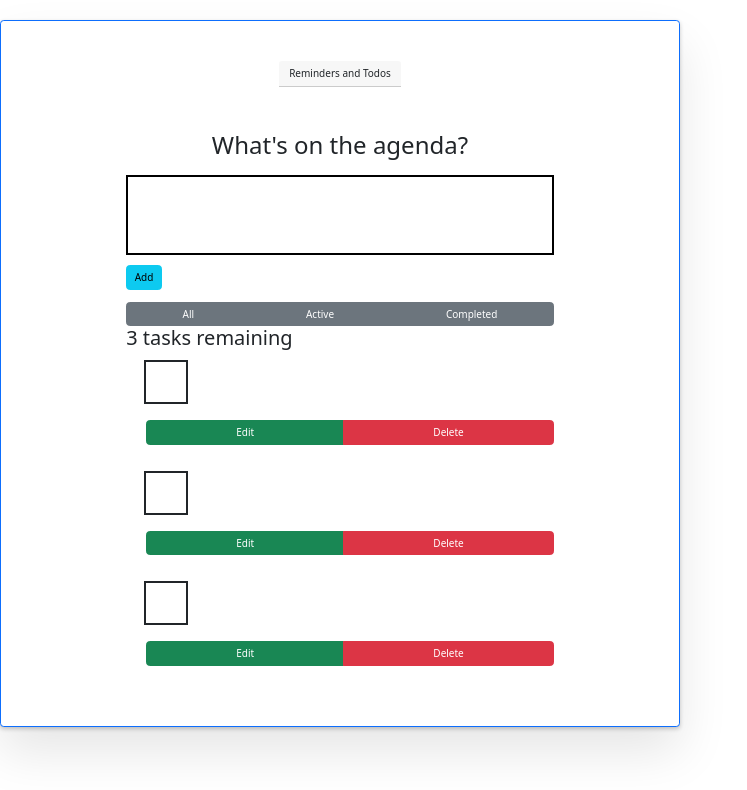
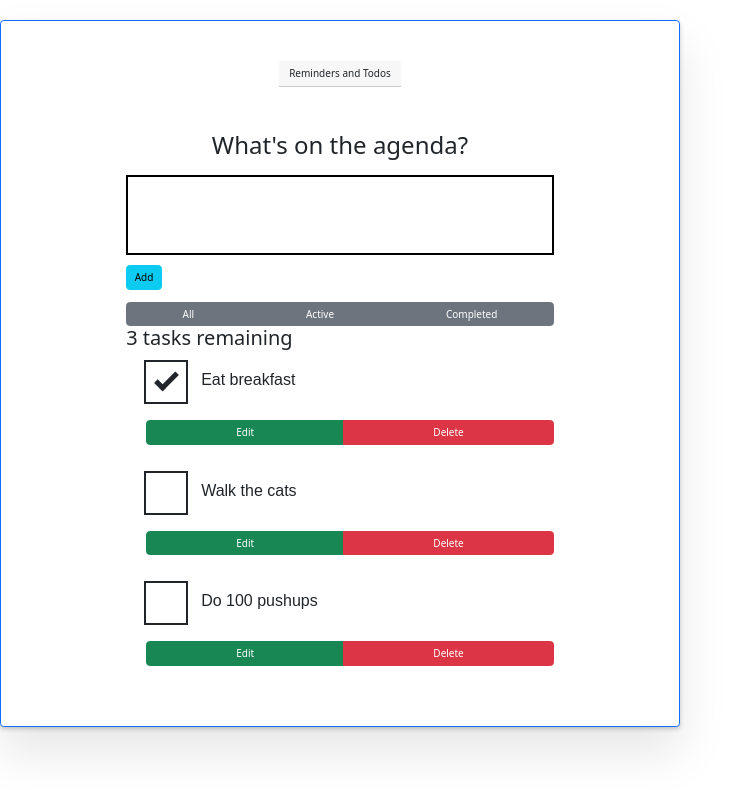
Before and after one commit to smcconaha/reminder-list, a React (Create React App) app in the folder to-do/: page / in a window 1280 px wide. Shown: the top 790 px of the page, without its empty margins (0-747 px from the left). Built offline with nearby package versions, Linux system fonts and the light colour scheme.

Commit message:
Completed todo WIP

```diff
--- a/to-do/src/App.js
+++ b/to-do/src/App.js
@@ -4,8 +4,10 @@ import "./../node_modules/bootstrap/dist/js/bootstrap.min.js";
 import Todo from "./components/Todo";
 
 function App(props) {
-  //retrieve tasks from index.js, loop thru data with map and return todo component for each
-  const todoList = props.tasks?.map((task) => <Todo />);
+  //retrieve tasks from index.js, loop thru data with map and return todo component for each while passing props to Todo component
+  const todoList = props.tasks?.map((task) => (
+  <Todo id={task.id} title={task.title} completed={task.completed} key={task.id}/>
+  ));
   return (
     <div className="card border-primary mb-3 todoapp stack-large">
       <div className="card-header">Reminders and Todos</div>
--- a/to-do/src/index.js
+++ b/to-do/src/index.js
@@ -6,9 +6,9 @@ import App from './App';
 //This array of objects will be passes as props to the App
 //Naming convention stating that data will never change
 const DATA = [
-  { id: "todo-0", name: "Eat breakfast", completed: true },
-  { id: "todo-1", name: "Walk the cats", completed: false },
-  { id: "todo-2", name: "Do 100 pushups", completed: false }
+  { id: "todo-0", title: "Eat breakfast", completed: true },
+  { id: "todo-1", title: "Walk the cats", completed: false },
+  { id: "todo-2", title: "Do 100 pushups", completed: false }
 ];
 const root = ReactDOM.createRoot(document.getElementById('root'));
 root.render(
```
